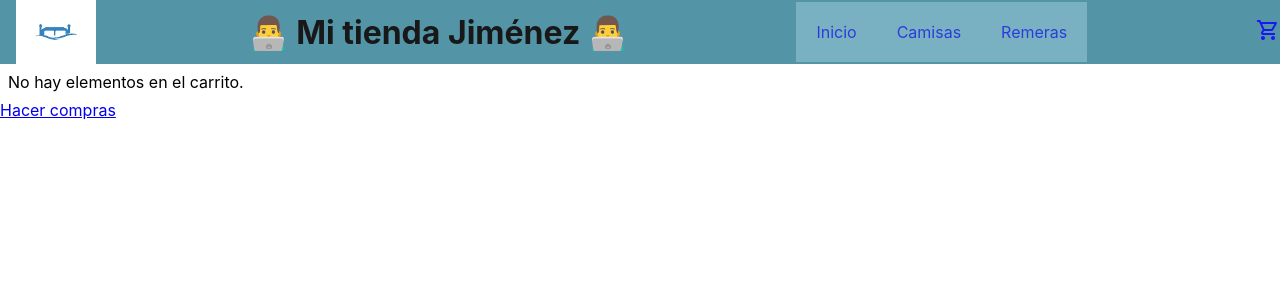
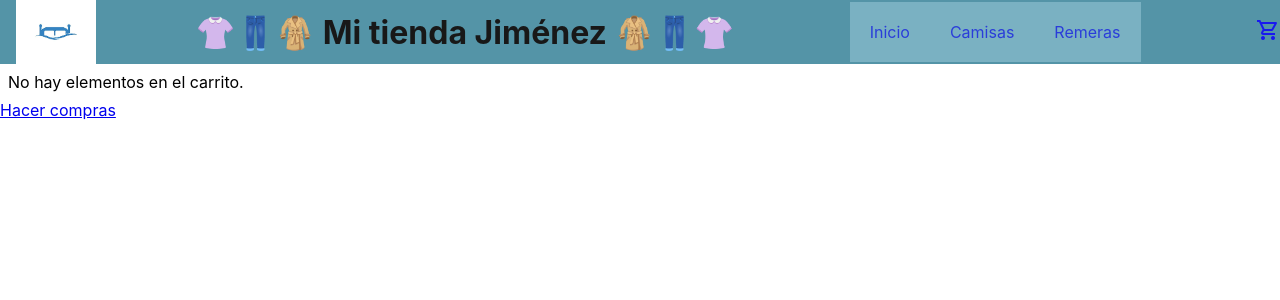
Before and after one commit to Wilialberth/tienda-jimenez, a React (Create React App) app: page /cart in a window 1280 px wide. Shown: the top 300 px of the page. Built offline with nearby package versions, Linux system fonts and the light colour scheme.

Commit message:
Agregué readme

```diff
--- a/src/Components/Cart/Cart.jsx
+++ b/src/Components/Cart/Cart.jsx
@@ -3,9 +3,9 @@ import { useCartContext } from '../../Context/CartContext'
 import { Link } from 'react-router-dom';
 import ItemCart from '../ItemCart/ItemCart';
 import "./Cart.css"
-import { addDoc, collection, doc, getFirestore, serverTimestamp, updateDoc} from "firebase/firestore"
-import userEvent from '@testing-library/user-event';
+import { addDoc, collection, doc, getFirestore, serverTimestamp, updateDoc} from "firebase/firestore";
 import { db } from '../../Firebase/config';
+
 
 const Cart = () => {
 
@@ -33,9 +33,10 @@ const Cart = () => {
       const db = getFirestore();
       const ordersCollection = collection(db, 'orders');
       addDoc(ordersCollection, order)
-      .then(({ id })  => console.log(id));
+      .then(({ id })  => (console.log(id, "Orden de compra")));
 
     }
+
 
 
 
@@ -47,6 +48,9 @@ const Cart = () => {
       </>
     )
   }
+
+
+
 
   return (
     <>
@@ -62,6 +66,7 @@ const Cart = () => {
           <input type="email" name='email' placeholder='Correo electronico'  required/>
           <input type="text" name='adress' placeholder='Dirección' required/>
           <button onClick={handClick} >Generar orden de compra</button>
+
         </form>
       </div>
 
--- a/src/Components/NavBar/NavBar.jsx
+++ b/src/Components/NavBar/NavBar.jsx
@@ -10,12 +10,11 @@ const NavBar = () => {
     return (
         <header>
             <img src= {Logo} alt="" className='logo' />
-            <h1>👨‍💻 Mi tienda Jiménez 👨‍💻</h1>
+            <h1>👚👖🧥 Mi tienda Jiménez 🧥👖👚</h1>
             <nav>
                 <NavLink to='/' className='list'>Inicio</NavLink>
                 <NavLink to='/categoria/camisas' className='list'>Camisas</NavLink>
                 <NavLink to='/categoria/remeras' className='list'>Remeras</NavLink>
-                {/* <NavLink to='/detalle' className='list'>Detalle</NavLink> */}
             </nav>
             <NavLink to = '/cart'>
                 <CartWidget/>
```
Also changed, not shown: src/Components/Item/Item.css (+0 -8 lines), src/Components/CartWidget/CartWidget.css (deleted), src/Components/ItemDetailContainer/ItemDetailContainer.css (deleted), src/Components/ItemList/ItemList.css (deleted), src/Components/ItemListContainer/ItemListContainer.css (deleted), src/assets/capture1.png (added), src/assets/capture2.png (added).
